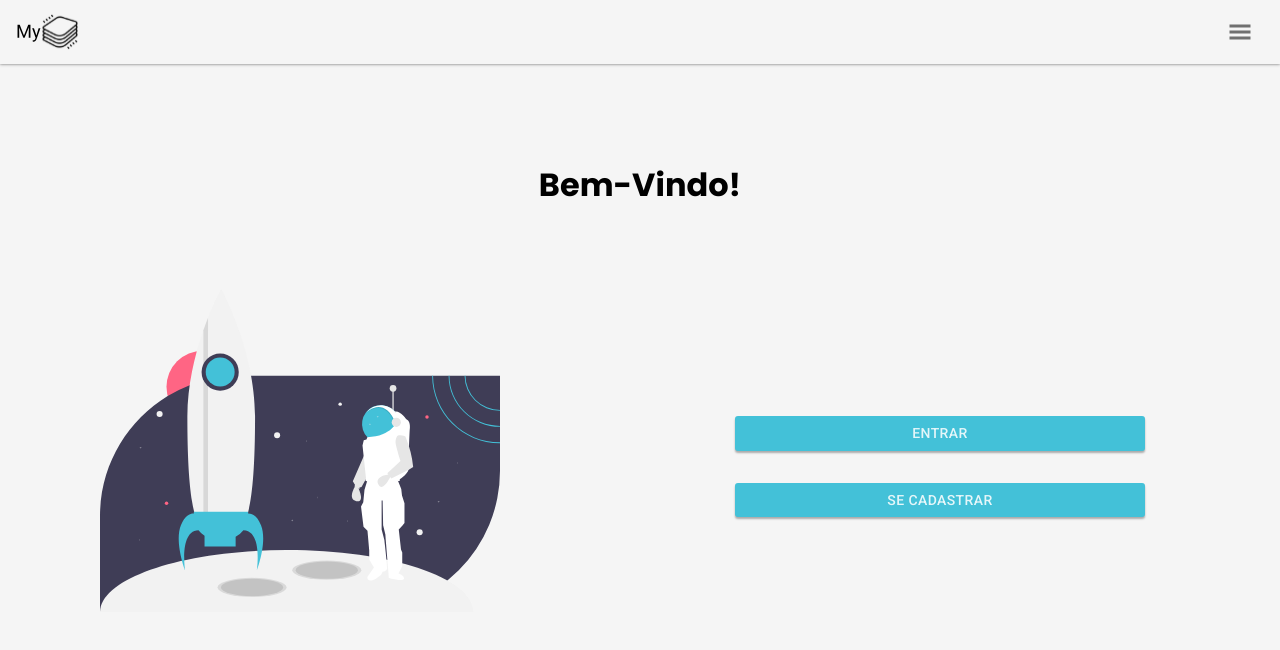
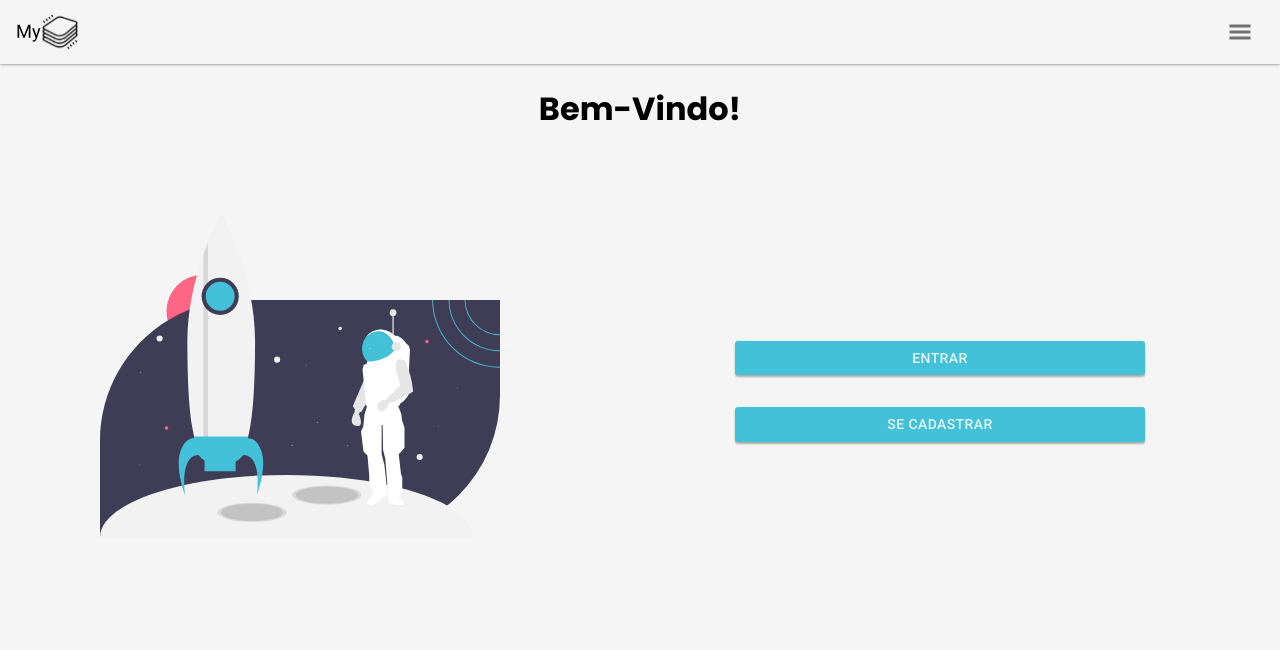
Before and after one commit to KevinWis/MyStack, a React (Create React App) app: page / in a window 1280 px wide. Shown: the top 650 px of the page. Built offline with nearby package versions, Linux system fonts and the light colour scheme.

Commit message:
changin css and removing 6 letter minimum

```diff
--- a/src/pages/landing/style.js
+++ b/src/pages/landing/style.js
@@ -3,11 +3,12 @@ import styled from "styled-components";
 export const MainContainer = styled.div`
   width: 100%;
   padding: 5rem 0 3rem 0;
-  height: calc(100vh - 8rem);
+  min-height: calc(100vh - 8rem);
   @media (min-width: 640px) {
     padding: 4rem 0 3rem 0;
-    height: calc(100vh - 7rem);
+    min-height: calc(100vh - 7rem);
   }
+  background-color: whitesmoke;
 `;
 
 export const Container = styled.div`
--- a/src/pages/registerSecondary/index.jsx
+++ b/src/pages/registerSecondary/index.jsx
@@ -51,10 +51,7 @@ const RegisterSeconddary = () => {
   const schema = yup.object().shape({
     contact: yup.string().required("Campo obrigatório"),
     course_module: yup.string().required("Campo obrigatório"),
-    bio: yup
-      .string()
-      .min(6, "Mínimo de 6 caracteres")
-      .required("Campo obrigatório"),
+    bio: yup.string().required("Campo obrigatório"),
     password: yup.string().min(6, "Mínimo de 6 caracteres"),
     confirmPassword: yup
       .string()
@@ -220,8 +217,6 @@ const RegisterSeconddary = () => {
               multiline
               label="Bio"
               placeholder="Bio"
-              labelId="demo-simple-select-label"
-              id="demo-simple-select"
               name="bio"
               value={bioValue}
               onChange={(evt) => {
```
